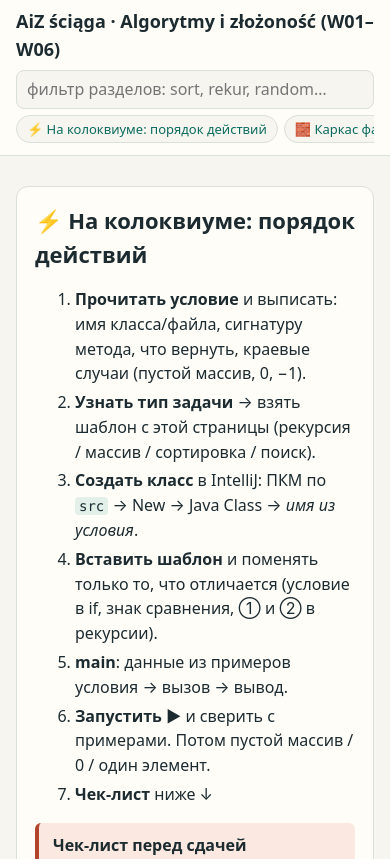
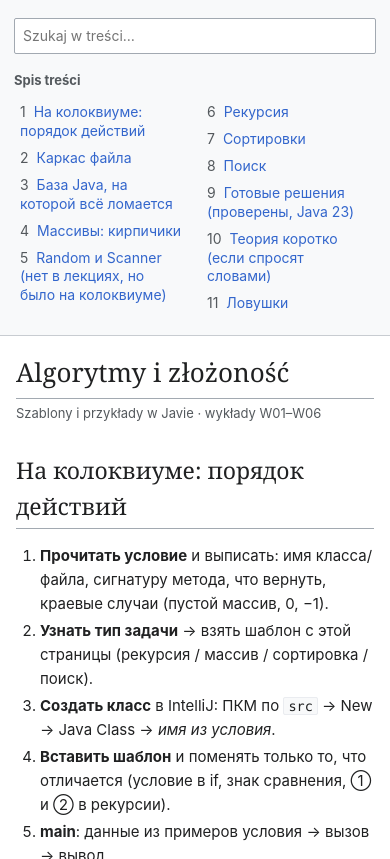
Before and after one commit to ilqqy/aiz, a plain HTML site: page index.html in a window 390 px wide. Shown: the top 859 px of the page. Drawn offline with Linux system fonts and the light colour scheme.

Commit message:
Encyclopedia-style layout

```diff
--- a/index.html
+++ b/index.html
@@ -1,41 +1,66 @@
 <!doctype html>
-<html lang="ru"><head><meta charset="utf-8"><meta name="viewport" content="width=device-width,initial-scale=1">
-<title>AiZ ściąga</title>
+<html lang="pl"><head><meta charset="utf-8"><meta name="viewport" content="width=device-width,initial-scale=1">
+<title>Algorytmy i złożoność — szablony w Javie</title>
 <style>
-:root{--bg:#f7f5ef;--card:#fffdf8;--ink:#1c2b30;--muted:#5a6b70;--line:#d9dfd9;--acc:#0b6b5f;--warn:#b0452c;--warnbg:#fbe9e1;--boxbg:#e3f0ea;--code:#13262c;--codeink:#e6f2ec;--kw:#ffb86b;--cm:#86a39a;--num:#9fd6ff;--str:#c3e88d;color-scheme:light}
-@media (prefers-color-scheme:dark){:root{--bg:#0f1e23;--card:#16292f;--ink:#e8f0ec;--muted:#9fb5b3;--line:#2f4a50;--acc:#8fe0c4;--warn:#ffab91;--warnbg:#3d2a25;--boxbg:#1d3a35;--code:#0a161a;color-scheme:dark}}
+:root{--bg:#fff;--page:#fff;--side:#f8f9fa;--ink:#202122;--muted:#54595d;--line:#a2a9b1;--line2:#c8ccd1;--link:#3366cc;--th:#eaecf0;--td:#f8f9fa;--pre:#f8f9fa;--preline:#eaecf0;--kw:#0033b3;--cm:#72777d;--nm:#1750eb;--st:#067d17;--note:#eaf3ff;--noteline:#3366cc;--warn:#fef6e7;--warnline:#ac6600;color-scheme:light}
+@media (prefers-color-scheme:dark){:root{--bg:#101418;--page:#101418;--side:#1b1f24;--ink:#eaecf0;--muted:#a2a9b1;--line:#54595d;--line2:#404244;--link:#88a3e8;--th:#27292d;--td:#1b1f24;--pre:#1b1f24;--preline:#2e3136;--kw:#8fb3ff;--cm:#8e959b;--nm:#9cc3ff;--st:#8fd18f;--note:#1b2a3f;--noteline:#88a3e8;--warn:#3a2d16;--warnline:#e3a53f;color-scheme:dark}}
 *{box-sizing:border-box}
-body{margin:0;background:var(--bg);color:var(--ink);font:16px/1.55 system-ui,-apple-system,'Segoe UI',Arial,sans-serif}
-header{position:sticky;top:0;z-index:5;background:var(--card);border-bottom:1px solid var(--line);padding:8px 16px}
-header h1{font-size:18px;margin:0 0 6px}
-nav{display:flex;gap:6px;overflow-x:auto;padding-bottom:4px}
-nav a{white-space:nowrap;text-decoration:none;color:var(--acc);border:1px solid var(--line);border-radius:999px;padding:3px 10px;font-size:13px;background:var(--bg)}
-main{max-width:1000px;margin:0 auto;padding:12px 16px 80px}
-section{background:var(--card);border:1px solid var(--line);border-radius:12px;padding:16px 18px;margin:18px 0;scroll-margin-top:96px}
-h2{margin:0 0 12px;font-size:22px} h3{margin:20px 0 8px;font-size:17px}
-code{font:14px/1.45 ui-monospace,'Cascadia Code',Consolas,'DejaVu Sans Mono',monospace;background:var(--boxbg);padding:1px 4px;border-radius:4px}
-.code{position:relative;margin:12px 0}
-.ctitle{font-weight:600;font-size:14px;margin:0 0 4px;color:var(--acc)}
-pre{margin:0;background:var(--code);color:var(--codeink);padding:14px 14px;border-radius:10px;overflow-x:auto}
-pre code{background:none;padding:0;color:inherit;font-size:13.5px}
-pre.trace{font:13.5px/1.5 ui-monospace,Consolas,monospace;white-space:pre;margin:10px 0}
-.copy{position:absolute;right:8px;top:26px;font-size:12px;border:1px solid #3a5860;background:#1f3940;color:#e6f2ec;border-radius:6px;padding:3px 8px;cursor:pointer;opacity:.85}
+html{scroll-behavior:smooth}
+body{margin:0;background:var(--bg);color:var(--ink);font:15px/1.6 -apple-system,BlinkMacSystemFont,'Segoe UI',Roboto,Lato,'Helvetica Neue',Arial,sans-serif}
+a{color:var(--link);text-decoration:none} a:hover{text-decoration:underline}
+.wrap{display:flex;max-width:1280px;margin:0 auto}
+aside{width:230px;flex:none;padding:18px 14px;position:sticky;top:0;height:100vh;overflow-y:auto;border-right:1px solid var(--line2);background:var(--side)}
+aside .lbl{font-size:13px;font-weight:700;color:var(--muted);margin:2px 0 8px}
+aside ol{list-style:none;margin:0;padding:0}
+aside li{margin:0}
+aside li a{display:block;padding:4px 6px;font-size:14px;line-height:1.35;border-radius:2px}
+aside li a:hover{background:var(--th);text-decoration:none}
+.tn{color:var(--muted);margin-right:4px}
+#q{width:100%;padding:6px 8px;border:1px solid var(--line);border-radius:2px;background:var(--page);color:var(--ink);font:inherit;font-size:14px;margin-bottom:14px}
+#q:focus{outline:2px solid var(--link);border-color:var(--link)}
+main{flex:1;min-width:0;padding:18px 32px 80px;background:var(--page)}
+h1{font-family:'Linux Libertine','Georgia','Times',serif;font-weight:400;font-size:30px;margin:4px 0 2px;padding-bottom:4px;border-bottom:1px solid var(--line)}
+.sub{font-size:13px;color:var(--muted);margin:4px 0 16px}
+section{scroll-margin-top:12px}
+h2{font-family:'Linux Libertine','Georgia','Times',serif;font-weight:400;font-size:23px;margin:28px 0 10px;padding-bottom:3px;border-bottom:1px solid var(--line)}
+h3{font-size:16px;font-weight:700;margin:18px 0 6px}
+p{margin:6px 0 10px}
+code{font:13.5px/1.45 Menlo,Consolas,'DejaVu Sans Mono',monospace;background:var(--pre);border:1px solid var(--preline);padding:0 4px;border-radius:2px}
+.code{position:relative;margin:10px 0 14px}
+.ctitle{font-weight:700;font-size:14px;margin:0 0 4px}
+pre{margin:0;background:var(--pre);color:var(--ink);border:1px solid var(--preline);padding:12px 14px;overflow-x:auto;border-radius:2px}
+pre code{background:none;border:0;padding:0;font-size:13.5px}
+pre.trace{font:13.5px/1.5 Menlo,Consolas,'DejaVu Sans Mono',monospace;white-space:pre;margin:8px 0 12px}
+.copy{position:absolute;right:6px;top:26px;font:12px/1 inherit;font-family:inherit;border:1px solid var(--line2);background:var(--page);color:var(--link);border-radius:2px;padding:4px 8px;cursor:pointer}
 .code:not(:has(.ctitle)) .copy{top:6px}
-.copy:hover{opacity:1}
-.kw{color:var(--kw)} .cm{color:var(--cm);font-style:italic} .nm{color:var(--num)} .st{color:var(--str)}
-table{border-collapse:collapse;width:100%;margin:10px 0;font-size:14.5px;display:block;overflow-x:auto}
-th,td{border:1px solid var(--line);padding:6px 9px;text-align:left;vertical-align:top}
-th{background:var(--boxbg)}
-.box{background:var(--boxbg);border-left:4px solid var(--acc);padding:10px 14px;border-radius:6px;margin:12px 0}
-.warn{background:var(--warnbg);border-left-color:var(--warn)}
-.muted{color:var(--muted);font-size:14.5px}
-.steps li,.traps li{margin:4px 0}
-#q{width:100%;max-width:360px;padding:6px 10px;border:1px solid var(--line);border-radius:8px;background:var(--bg);color:var(--ink);font:inherit;margin-bottom:6px}
+.copy:hover{background:var(--th)}
+.kw{color:var(--kw);font-weight:600} .cm{color:var(--cm);font-style:italic} .nm{color:var(--nm)} .st{color:var(--st)}
+table{border-collapse:collapse;margin:8px 0 14px;font-size:14px;display:block;overflow-x:auto;max-width:100%}
+th,td{border:1px solid var(--line);padding:5px 9px;text-align:left;vertical-align:top;background:var(--td)}
+th{background:var(--th);font-weight:700}
+.box{background:var(--note);border:1px solid var(--line2);border-left:4px solid var(--noteline);padding:8px 12px;margin:10px 0}
+.warn{background:var(--warn);border-left-color:var(--warnline)}
+.muted{color:var(--muted);font-size:14px}
+ol.steps,ul{padding-left:24px} li{margin:3px 0}
+.toctop{display:none}
+@media (max-width:820px){
+ .wrap{display:block}
+ aside{position:static;width:auto;height:auto;border-right:0;border-bottom:1px solid var(--line2)}
+ aside ol{columns:2;column-gap:12px}
+ main{padding:12px 16px 60px}
+ h1{font-size:26px}
+}
 </style></head><body>
-<header><h1>AiZ ściąga · Algorytmy i złożoność (W01–W06)</h1>
-<input id="q" type="search" placeholder="фильтр разделов: sort, rekur, random…">
-<nav><a href="#start">⚡ На колоквиуме: порядок действий</a><a href="#skeleton">🧱 Каркас файла</a><a href="#basics">🔤 База Java, на которой всё ломается</a><a href="#arrays">📦 Массивы: кирпичики</a><a href="#rs">🎲 Random и ⌨️ Scanner (нет в лекциях, но было на колоквиуме)</a><a href="#rec">🔁 Рекурсия</a><a href="#sorts">📊 Сортировки</a><a href="#search">🔍 Поиск</a><a href="#tasks">✅ Готовые решения (проверены, Java 23)</a><a href="#theory">📚 Теория коротко (если спросят словами)</a><a href="#traps">⚠️ Ловушки</a></nav></header>
-<main><section id="start"><h2>⚡ На колоквиуме: порядок действий</h2>
+<div class="wrap">
+<aside>
+<input id="q" type="search" placeholder="Szukaj w treści…" aria-label="Szukaj">
+<div class="lbl">Spis treści</div>
+<ol><li><a href="#start"><span class="tn">1</span> На колоквиуме: порядок действий</a></li><li><a href="#skeleton"><span class="tn">2</span> Каркас файла</a></li><li><a href="#basics"><span class="tn">3</span> База Java, на которой всё ломается</a></li><li><a href="#arrays"><span class="tn">4</span> Массивы: кирпичики</a></li><li><a href="#rs"><span class="tn">5</span> Random и Scanner (нет в лекциях, но было на колоквиуме)</a></li><li><a href="#rec"><span class="tn">6</span> Рекурсия</a></li><li><a href="#sorts"><span class="tn">7</span> Сортировки</a></li><li><a href="#search"><span class="tn">8</span> Поиск</a></li><li><a href="#tasks"><span class="tn">9</span> Готовые решения (проверены, Java 23)</a></li><li><a href="#theory"><span class="tn">10</span> Теория коротко (если спросят словами)</a></li><li><a href="#traps"><span class="tn">11</span> Ловушки</a></li></ol>
+</aside>
+<main>
+<h1>Algorytmy i złożoność</h1>
+<div class="sub">Szablony i przykłady w Javie · wykłady W01–W06</div>
+<section id="start"><h2>На колоквиуме: порядок действий</h2>
 <ol class="steps">
 <li><b>Прочитать условие</b> и выписать: имя класса/файла, сигнатуру метода, что вернуть, краевые случаи (пустой массив, 0, −1).</li>
 <li><b>Узнать тип задачи</b> → взять шаблон с этой страницы (рекурсия / массив / сортировка / поиск).</li>
@@ -66,7 +91,7 @@ th{background:var(--boxbg)}
 <tr><td><b>Ctrl + Alt + L</b></td><td>отформатировать код</td></tr>
 <tr><td><b>Debugger</b> (жук) + <b>F8</b></td><td>клик слева от номера строки = точка остановки; F8 = следующая строка, видно значения <code>i</code>, <code>left</code>, <code>count</code></td></tr>
 </table>
-</section><section id="skeleton"><h2>🧱 Каркас файла</h2><div class="code"><button class="copy" type="button">копировать</button><pre><code>import java.util.Arrays;     // если печатаешь массив
+</section><section id="skeleton"><h2>Каркас файла</h2><div class="code"><button class="copy" type="button">копировать</button><pre><code>import java.util.Arrays;     // если печатаешь массив
 import java.util.Random;     // если случайные числа
 import java.util.Scanner;    // если ввод с консоли
 
@@ -89,7 +114,7 @@ public class NazwaZZadania {                    // = имя файла NazwaZZad
 <tr><td>пустой массив длины n</td><td><code>int[] a = new int[n];</code> (все ячейки = 0)</td></tr>
 <tr><td>пустой массив</td><td><code>new int[]{}</code></td></tr>
 <tr><td>копия массива</td><td><code>int[] b = a.clone();</code></td></tr>
-</table></section><section id="basics"><h2>🔤 База Java, на которой всё ломается</h2>
+</table></section><section id="basics"><h2>База Java, на которой всё ломается</h2>
 <table><tr><th>выражение</th><th>результат</th><th>почему</th></tr>
 <tr><td><code>52 / 10</code></td><td><b>5</b></td><td>int / int отбрасывает дробь (не 5.2!)</td></tr>
 <tr><td><code>52 % 10</code></td><td><b>2</b></td><td>остаток = последняя цифра</td></tr>
@@ -110,7 +135,7 @@ public class NazwaZZadania {                    // = имя файла NazwaZZad
 <tr><td>в диапазоне [a, b]</td><td><code>arr[i] &gt;= a &amp;&amp; arr[i] &lt;= b</code> &nbsp;(<b>не</b> <code>a &lt;= x &lt;= b</code>)</td></tr>
 <tr><td>последняя цифра = 7</td><td><code>arr[i] % 10 == 7</code> (для отрицательных: <code>Math.abs(arr[i]) % 10 == 7</code>)</td></tr>
 </table>
-<p class="muted">Большие суммы → <code>long</code> (int максимум ≈ 2,1 млрд). Пустой массив обрабатывать так, как сказано в условии (−1 / пустой результат / исключение).</p></section><section id="arrays"><h2>📦 Массивы: кирпичики</h2><p>Почти любая задача с массивом — комбинация этих кусков. Меняется обычно <b>одна строка</b> (условие или формула).</p><div class="code"><div class="ctitle">Счётчик «сколько элементов …»</div><button class="copy" type="button">копировать</button><pre><code>int count = 0;
+<p class="muted">Большие суммы → <code>long</code> (int максимум ≈ 2,1 млрд). Пустой массив обрабатывать так, как сказано в условии (−1 / пустой результат / исключение).</p></section><section id="arrays"><h2>Массивы: кирпичики</h2><p>Почти любая задача с массивом — комбинация этих кусков. Меняется обычно <b>одна строка</b> (условие или формула).</p><div class="code"><div class="ctitle">Счётчик «сколько элементов …»</div><button class="copy" type="button">копировать</button><pre><code>int count = 0;
 for (int i = 0; i &lt; arr.length; i++) {
     if (arr[i] % 4 == 0) {          // &lt;- меняешь только условие
         count++;
@@ -174,7 +199,7 @@ while (start &lt; end) {
 // вторая половина [1, 2, 5, 5, 6, 9] -&gt; [1, 2, 5, 9, 6, 5]</code></pre></div><div class="code"><div class="ctitle">Перевёрнутая копия (новый массив)</div><button class="copy" type="button">копировать</button><pre><code>int[] result = new int[arr.length];
 for (int i = 0; i &lt; arr.length; i++) {
     result[i] = arr[arr.length - 1 - i];
-}</code></pre></div></section><section id="rs"><h2>🎲 Random и ⌨️ Scanner (нет в лекциях, но было на колоквиуме)</h2><div class="code"><div class="ctitle">Random</div><button class="copy" type="button">копировать</button><pre><code>import java.util.Random;                       // первая строка файла
+}</code></pre></div></section><section id="rs"><h2>Random и Scanner (нет в лекциях, но было на колоквиуме)</h2><div class="code"><div class="ctitle">Random</div><button class="copy" type="button">копировать</button><pre><code>import java.util.Random;                       // первая строка файла
 
 Random rnd = new Random();
 int x = rnd.nextInt(10);                       // 0..9   (10 НЕ входит)
@@ -200,7 +225,7 @@ int[] arr = new int[n];
 for (int i = 0; i &lt; n; i++) {
     arr[i] = sc.nextInt();                     // n чисел в массив
 }
-// sc.nextDouble(), sc.next() (слово), sc.nextLine() (строка)</code></pre></div></section><section id="rec"><h2>🔁 Рекурсия</h2>
+// sc.nextDouble(), sc.next() (слово), sc.nextLine() (строка)</code></pre></div></section><section id="rec"><h2>Рекурсия</h2>
 <div class="box"><b>Правило:</b> (1) <b>przypadek bazowy</b> — когда ответ известен сразу; (2) <b>krok rekurencyjny</b> — вызов себя с <b>меньшим</b> аргументом и <b>использование результата</b>.<br>
 <b>Как найти ① и ②:</b> посчитай руками для 7, 23, 234. ① = ответ для одной цифры. ② = как ответ для 234 получается из ответа для 23 и цифры 4.</div><div class="code"><div class="ctitle">Шаблон: рекурсия по цифрам числа</div><button class="copy" type="button">копировать</button><pre><code>static int f(int n) {
     if (n &lt; 10) {
@@ -263,7 +288,7 @@ static int sumArray(int[] a, int i) {     // вызов: sumArray(a, 0)
     productDigits(2): 2 < 10 → return 2            ← база
   rest = 2 → return 3 * 2 = 6
 rest = 6 → return 4 * 6 = 24</pre>
-<p>Каждый вызов имеет <b>свою</b> переменную <code>n</code> (ramka stosu). Вызовы идут вниз до базы, результаты поднимаются вверх. fib(4): 9 вызовов, но на стеке одновременно ≤ 4.</p></section><section id="sorts"><h2>📊 Сортировки</h2>
+<p>Каждый вызов имеет <b>свою</b> переменную <code>n</code> (ramka stosu). Вызовы идут вниз до базы, результаты поднимаются вверх. fib(4): 9 вызовов, но на стеке одновременно ≤ 4.</p></section><section id="sorts"><h2>Сортировки</h2>
 <table><tr><th>алгоритм</th><th>идея</th><th>уже отсортировано</th><th>худший</th><th>память</th><th>stabilny</th></tr>
 <tr><td><b>Insertion</b></td><td>вставить карту в отсортированный левый кусок</td><td>Θ(n)</td><td>Θ(n²)</td><td>O(1)</td><td>да</td></tr>
 <tr><td><b>Bubble</b> (с <code>changed</code>)</td><td>менять соседей, максимум всплывает в конец</td><td>Θ(n)</td><td>Θ(n²)</td><td>O(1)</td><td>да</td></tr>
@@ -401,7 +426,7 @@ static int[] mergeSort(int[] a) {          // нужен import java.util.Arrays
     return merge(left, right);
 }</code></pre></div>
 <pre class="trace">merge([2, 5], [1, 7]):  1 (из правой) → 2 → 5 (левая кончилась) → дописать 7 → [1, 2, 5, 7]
-mergeSort([5,2,7,1]) → [5,2] [7,1] → [5][2][7][1] → [2,5] [1,7] → [1,2,5,7]</pre></section><section id="search"><h2>🔍 Поиск</h2><div class="code"><div class="ctitle">Линейный поиск</div><button class="copy" type="button">копировать</button><pre><code>static int linearSearch(int[] a, int x) {     // любые данные, O(n)
+mergeSort([5,2,7,1]) → [5,2] [7,1] → [5][2][7][1] → [2,5] [1,7] → [1,2,5,7]</pre></section><section id="search"><h2>Поиск</h2><div class="code"><div class="ctitle">Линейный поиск</div><button class="copy" type="button">копировать</button><pre><code>static int linearSearch(int[] a, int x) {     // любые данные, O(n)
     for (int i = 0; i &lt; a.length; i++) {
         if (a[i] == x) {
             return i;
@@ -439,7 +464,7 @@ target 10: (L0 R5 mid2: 12>10 → R=1) → (L0 R1 mid0: 4<10 → L=1) → (L1 R1
         }
     }
     return left;                                 // [1,3,3,3,8]: x=3 -&gt; 1, x=10 -&gt; 5
-}</code></pre></div><p class="muted">Первое вхождение x: <code>pos = insertPosition(a, x)</code>; если <code>pos &lt; a.length &amp;&amp; a[pos] == x</code> → pos, иначе −1.</p></section><section id="tasks"><h2>✅ Готовые решения (проверены, Java 23)</h2><p>Задачи из PDF (wariant C) и задачи с колоквиума однокурсника — целыми файлами.</p><div class="code"><div class="ctitle">PDF 1 · ZnajdzNumer.java — binary search</div><button class="copy" type="button">копировать</button><pre><code>public class ZnajdzNumer {
+}</code></pre></div><p class="muted">Первое вхождение x: <code>pos = insertPosition(a, x)</code>; если <code>pos &lt; a.length &amp;&amp; a[pos] == x</code> → pos, иначе −1.</p></section><section id="tasks"><h2>Готовые решения (проверены, Java 23)</h2><p>Задачи из PDF (wariant C) и задачи с колоквиума однокурсника — целыми файлами.</p><div class="code"><div class="ctitle">PDF 1 · ZnajdzNumer.java — binary search</div><button class="copy" type="button">копировать</button><pre><code>public class ZnajdzNumer {
 
     // Wyszukiwanie binarne w tablicy uporządkowanej rosnąco; zwraca indeks albo -1.
     static int findNumber(int[] numbers, int target) {
@@ -699,7 +724,7 @@ public class TablicaKonsola {
         }
         System.out.println(Arrays.toString(arr));
     }
-}</code></pre></div></section><section id="theory"><h2>📚 Теория коротко (если спросят словами)</h2>
+}</code></pre></div></section><section id="theory"><h2>Теория коротко (если спросят словами)</h2>
 <table><tr><th>термин (PL)</th><th>что это</th></tr>
 <tr><td>kontrakt, asercja początkowa P / końcowa Q</td><td>что верно до / после алгоритма. <code>{P} A {Q}</code>: если P и A <b>закончился</b> → Q. О завершении ничего не говорит.</td></tr>
 <tr><td>niezmiennik pętli (loop invariant)</td><td>свойство, верное перед каждой проверкой условия цикла: inicjalizacja → zachowanie → wyjście. Внутри тела может нарушаться.</td></tr>
@@ -723,7 +748,7 @@ public class TablicaKonsola {
 <tr><td>factorial рекурсивно</td><td>Θ(n)</td><td>Θ(n) стек</td></tr>
 <tr><td>fib наивно / циклом</td><td>O(2ⁿ) / Θ(n)</td><td>O(n) / O(1)</td></tr>
 <tr><td>сумма цифр рекурсивно</td><td>O(число цифр) = O(log n)</td><td>O(log n) стек</td></tr>
-</table></section><section id="traps"><h2>⚠️ Ловушки</h2>
+</table></section><section id="traps"><h2>Ловушки</h2>
 <ul class="traps">
 <li><code>i &lt;= arr.length</code> → ArrayIndexOutOfBoundsException. Правильно <code>i &lt; arr.length</code>.</li>
 <li>Число вместо переменной: <code>i &lt; 4</code>, <code>arr[3 + i]</code>, <code>return 5</code> → работает только на одном примере.</li>
@@ -740,10 +765,11 @@ public class TablicaKonsola {
 <li><code>println(sortScores(a))</code> для <code>void</code> — не компилируется.</li>
 <li>Вторая половина при нечётной длине: длина <code>arr.length - half</code>, не <code>half</code>. Неоднозначность «куда середина» — написать в комментарии, как понял.</li>
 <li>Готовые <code>Arrays.sort</code> / <code>Arrays.binarySearch</code> запрещены, если сказано «samodzielnie».</li>
-</ul></section></main>
+</ul></section>
+</main>
+</div>
 <script>
 (function(){
-  var KW=/\b(public|static|void|int|long|double|boolean|char|new|return|if|else|for|while|do|break|class|import|true|false|null|throw|String)\b/;
   function esc(s){return s.replace(/&/g,'&amp;').replace(/</g,'&lt;').replace(/>/g,'&gt;');}
   function hl(src){
     var re=/(\/\/[^\n]*)|("(?:[^"\\\n]|\\.)*")|\b(public|static|void|int|long|double|boolean|char|new|return|if|else|for|while|do|break|class|import|true|false|null|throw|String)\b|\b(\d+)\b/g;
@@ -758,11 +784,12 @@ public class TablicaKonsola {
   }
   document.querySelectorAll('pre code').forEach(function(el){ el.innerHTML=hl(el.textContent); });
   document.querySelectorAll('.copy').forEach(function(b){
+    b.textContent='kopiuj';
     b.addEventListener('click',function(){
       var t=b.parentNode.querySelector('pre code').textContent;
-      function ok(){b.textContent='скопировано ✓';setTimeout(function(){b.textContent='копировать';},1500);}
+      function ok(){b.textContent='skopiowano ✓';setTimeout(function(){b.textContent='kopiuj';},1500);}
+      function fallback(){var ta=document.createElement('textarea');ta.value=t;document.body.appendChild(ta);ta.select();try{document.execCommand('copy');ok();}catch(e){}document.body.removeChild(ta);}
       if(navigator.clipboard&&window.isSecureContext){navigator.clipboard.writeText(t).then(ok,fallback);}else{fallback();}
-      function fallback(){var ta=document.createElement('textarea');ta.value=t;document.body.appendChild(ta);ta.select();try{document.execCommand('copy');ok();}catch(e){}document.body.removeChild(ta);}
     });
   });
   var q=document.getElementById('q');
```
